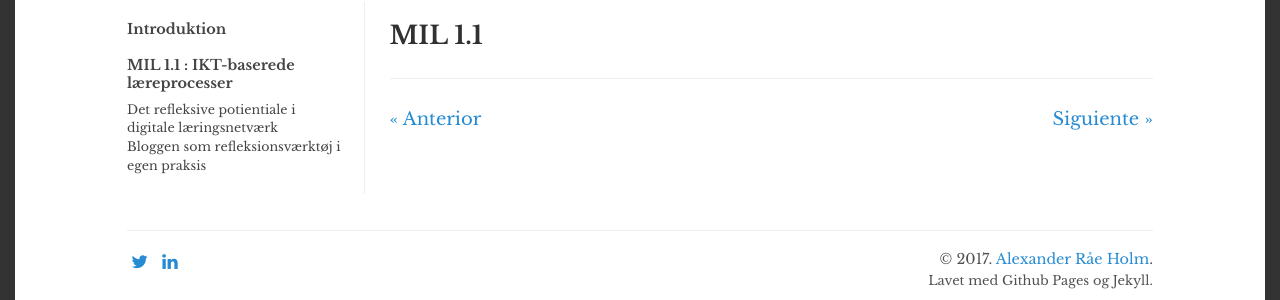
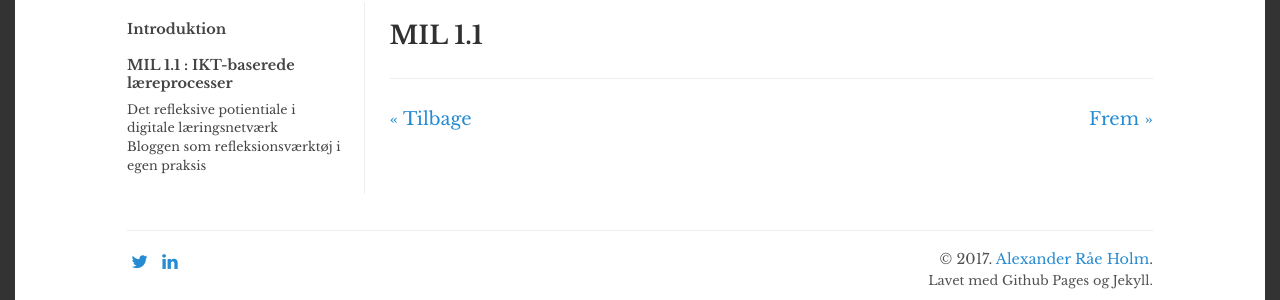
Before and after one commit to alexanderrae/educational-blogging, a Jekyll site: the page built from _capitulos/mil-1-dot-1.markdown, in a window 1280 px wide. Shown: the part 172-472 px from the top of the page. Built offline with Jekyll 4.4.1, drawn with Linux system fonts in a browser that asks for light colours.

Commit message:
Update nav_interna.html

```diff
--- a/_includes/nav_interna.html
+++ b/_includes/nav_interna.html
@@ -11,7 +11,7 @@
           {% else %}
             {% assign previous = forloop.index0 | minus: 1 %}
             {% assign previous_page = chapters[previous] | prepend:"/" | append:"/" %}
-            <a href="{{ site.baseurl }}{{ previous_page }}" class="prev">&laquo; Anterior</a>
+            <a href="{{ site.baseurl }}{{ previous_page }}" class="prev">&laquo; Tilbage</a>
           {% endif %}
       </div>
       <div class="right align-left">
@@ -20,7 +20,7 @@
           {% else %}
             {% assign next = forloop.index0 | plus: 1 %}
             {% assign next_page = chapters[next] | prepend:"/" | append:"/" %}
-            <a href="{{ site.baseurl }}{{ next_page }}" class="next">Siguiente &raquo;</a>
+            <a href="{{ site.baseurl }}{{ next_page }}" class="next">Frem &raquo;</a>
           {% endif %}
       </div>
     </div>
```
